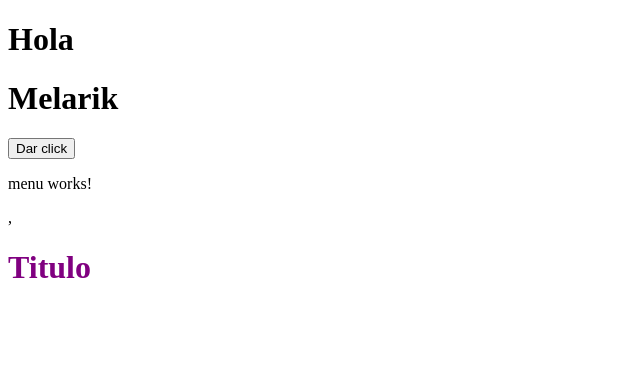
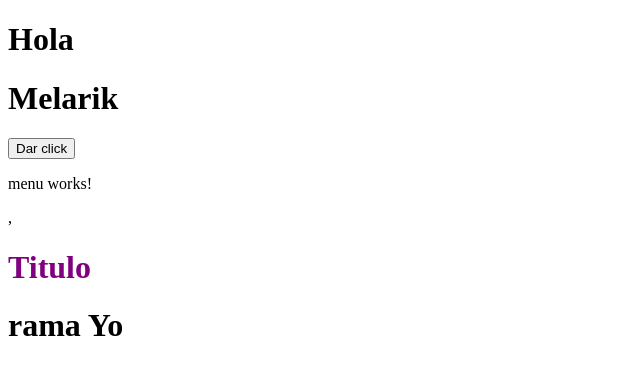
Before and after one commit to Dany1122/MelarikFrontendD, an Angular app: page / in a window 1280 px wide. Shown: the top 374 px of the page, without its empty margins (0-640 px from the left). Built offline with nearby package versions, Linux system fonts and the light colour scheme.

Commit message:
anadir h1 desde mi local

```diff
--- a/src/app/app.component.html
+++ b/src/app/app.component.html
@@ -2,3 +2,5 @@
 <h1> {{title}} </h1>
 <button (click)="test()">Dar click</button>
 <app-menu></app-menu>
+
+<h1>rama Yo</h1>
```
